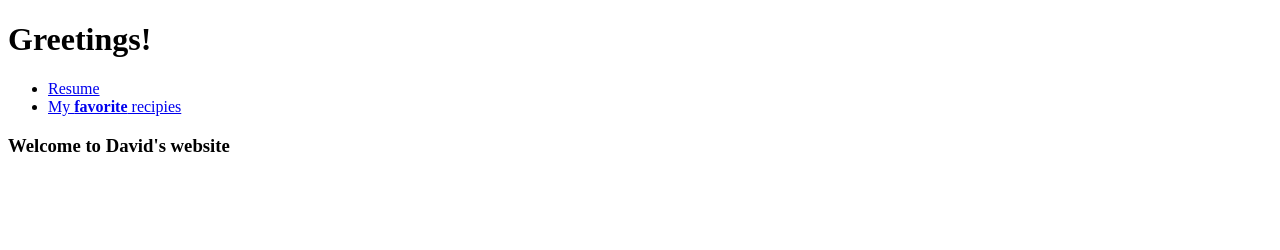
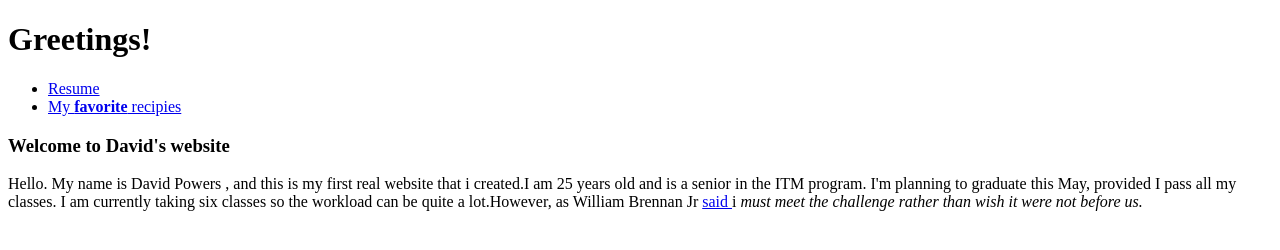
Before and after one commit to dpowers3/ITMD361Project1, a plain HTML site: page index.html in a window 1280 px wide. Drawn offline with Linux system fonts and the light colour scheme.

Commit message:
added a paragrah, with a link to a quote.

```diff
--- a/index.html
+++ b/index.html
@@ -14,6 +14,10 @@
 				<li><a href="recipies.html" target="_self">My <strong>favorite</strong> recipies</a></li>
 			</ul>
 			<h3>Welcome to David's website</h3>
-
+				<p>Hello. My name is David Powers , and this is my first real website that i created.I am 25 years old and is a senior in the
+					ITM program. I'm planning to graduate this May, provided I pass all my classes. I am currently taking six classes so the workload can be
+					quite a lot.However, as William Brennan Jr
+					<a href="https://www.passiton.com/inspirational-quotes/3148-we-must-meet-the-challenge-rather-than-wish-it"target="_blank"> said </a>
+					i <i>must meet the challenge rather than wish it were not before us.</i></p>
 		</body>
 </html>
```
